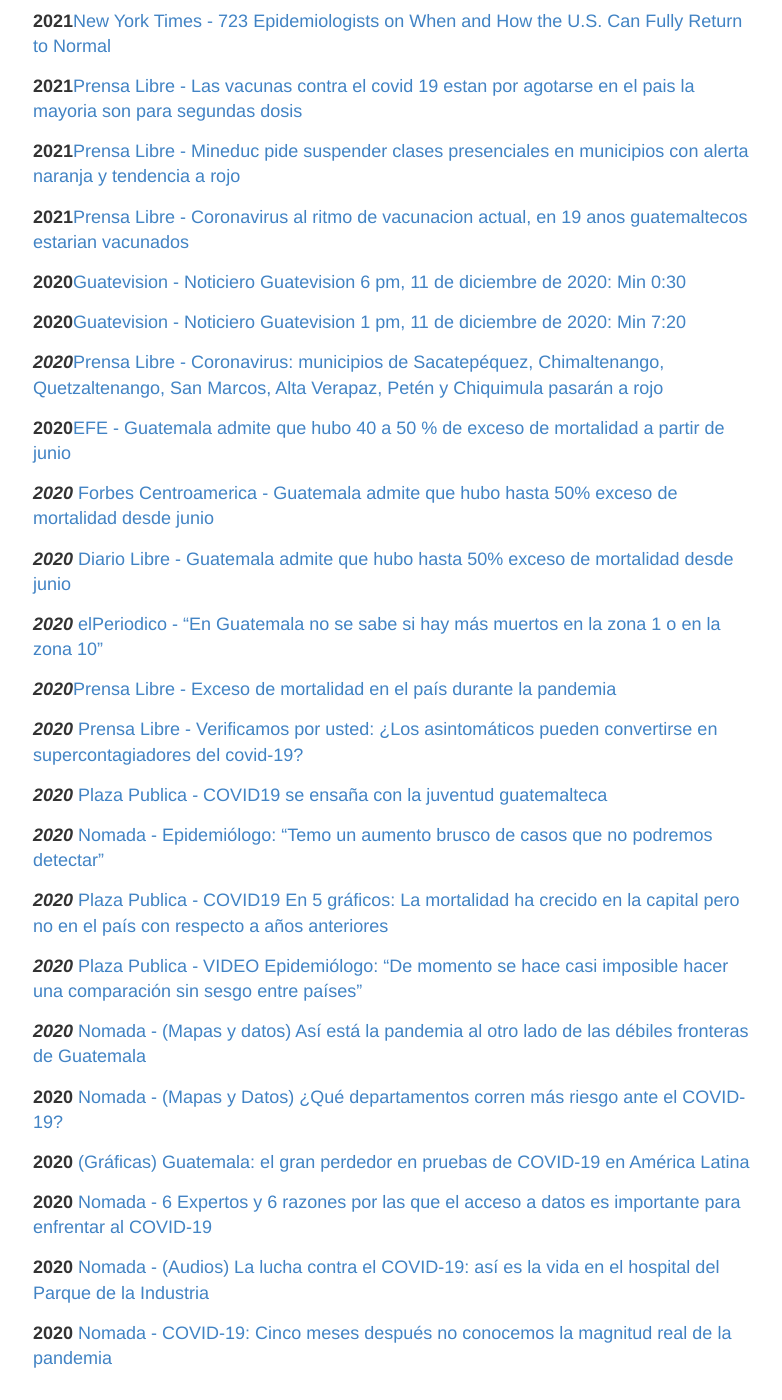
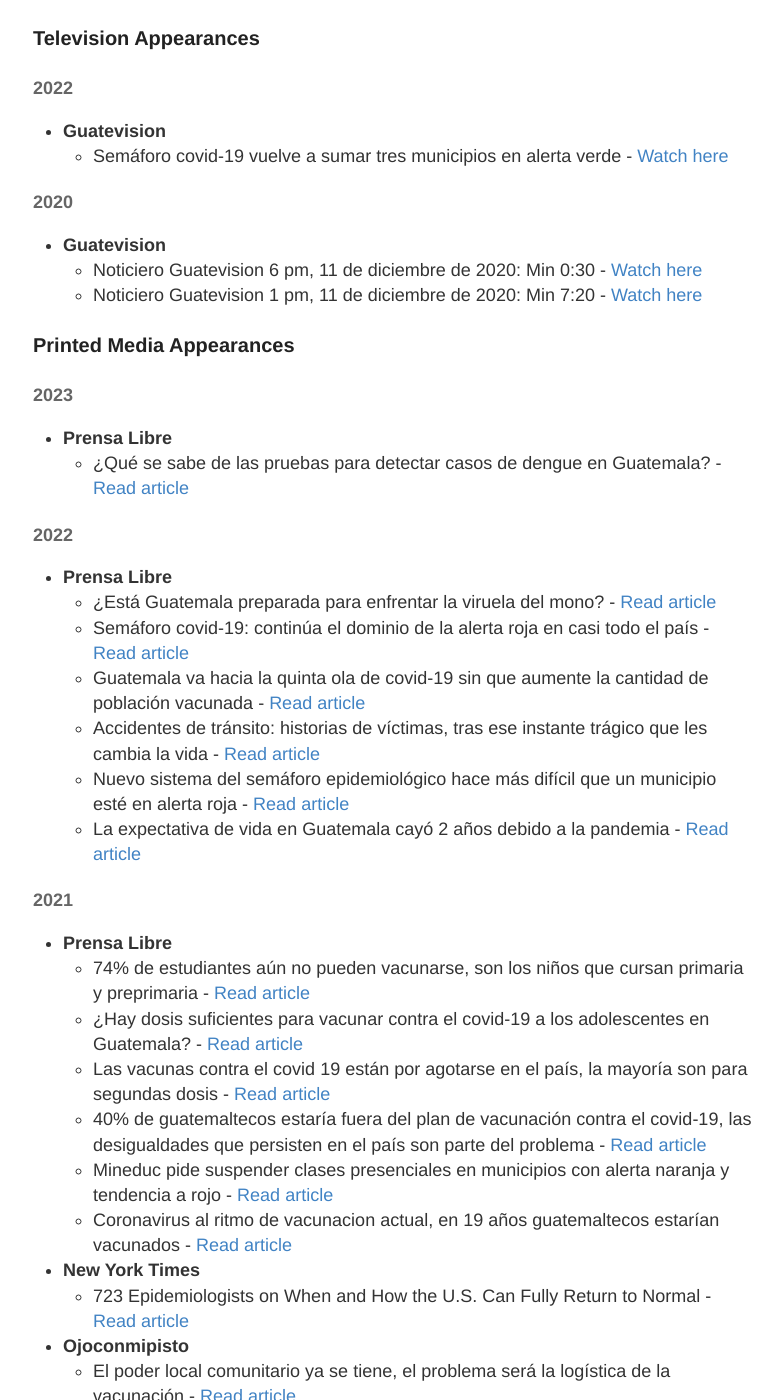
Before and after one commit to kmfolgar/kmartinez.com, a Jekyll site: the page built from appearences.md, in a window 1280 px wide and 1400 px high, scrolled down 537 px. Shown: the whole window, without its empty margins (247-1029 px from the left). Built offline with Jekyll 4.4.1, drawn with Linux system fonts in a browser that asks for light colours; some of the changed text lies outside the part shown.

Commit message:
update index

```diff
--- a/_config.yml
+++ b/_config.yml
@@ -1,6 +1,8 @@
 title: Kevin Martínez-Folgar, MD, PhD.
 
-theme: jekyll-theme-hacker
+
+
+theme: jekyll-theme-minimal
 
 # Name of your site (displayed in the header)
 name: Kevin Martínez-Folgar, MD, PhD.
@@ -17,7 +19,7 @@
   email: kmfolgar@umich.edu
   facebook:
   flickr:
-  github: thinkondata
+  github: kmfolgar
   instagram:
   linkedin:
   pinterest:
--- a/appearences.md
+++ b/appearences.md
@@ -5,59 +5,85 @@
 output: pdf_document
 ---
 
-## Conferences
+## Media/News Appearances
 
-**July, 2021** [Spatial heterogeneity in excess mortality during the COVID-19 pandemic in Guatemala](https://app.oxfordabstracts.com/events/2022/sessions/19181/download)
+### Documentary Appearances
 
-**November, 2020**  [Excess Mortality in Guatemala: COVID-19](https://epiresearch.org/event/health-disparities-across-the-cancer-continuum-beyond-biology/)
+#### 2023
+- **"Salud y Ciudad"** - Resources from the Interamerican Development Bank
+  - IDB Blog - [Read more](https://blogs.iadb.org/ciudades-sostenibles/es/ciudades-saludables-codigo-postal-salud-codigo-genetico/)
+  - Drexel University Toolkit - [View toolkit](https://drexel.edu/lac/capacity-building/toolkit/)
+  - YouTube Video - [Watch documentary](https://www.youtube.com/watch?v=aUM9cxbz_-s)
 
-**December 17, 2020**  [Health Disparities Across the Cancer Continuum: Beyond Biology](https://epiresearch.org/event/health-disparities-across-the-cancer-continuum-beyond-biology/)
+### Television Appearances
 
+#### 2022
+- **Guatevision**
+  - Semáforo covid-19 vuelve a sumar tres municipios en alerta verde - [Watch here](https://www.guatevision.com/nacionales/semaforo-covid-19-vuelve-a-sumar-tres-municipios-en-alerta-verde)
 
-## In the press
+#### 2020
+- **Guatevision**
+  - Noticiero Guatevision 6 pm, 11 de diciembre de 2020: Min 0:30 - [Watch here](https://www.youtube.com/watch?v=5tz2TT5IX54)
+  - Noticiero Guatevision 1 pm, 11 de diciembre de 2020: Min 7:20 - [Watch here](https://www.youtube.com/watch?v=vn4xpwV5NW4)
 
-**2021**[New York Times - 723 Epidemiologists on When and How the U.S. Can Fully Return to Normal](https://www.nytimes.com/2021/05/15/upshot/epidemiologists-covid-return-normal.html)
+### Printed Media Appearances
 
-**2021**[Prensa Libre - Las vacunas contra el covid 19 estan por agotarse en el pais la mayoria son para segundas dosis](https://www.prensalibre.com/guatemala/comunitario/las-vacunas-contra-el-covid-19-estan-por-agotarse-en-el-pais-la-mayoria-son-para-segundas-dosis/)
+#### 2023
+- **Prensa Libre**
+  - ¿Qué se sabe de las pruebas para detectar casos de dengue en Guatemala? - [Read article](https://www.prensalibre.com/guatemala/comunitario/que-se-sabe-de-las-pruebas-para-detectar-casos-de-dengue-en-guatemala/)
 
-**2021**[Prensa Libre - Mineduc pide suspender clases presenciales en municipios con alerta naranja y tendencia a rojo](https://www.prensalibre.com/guatemala/comunitario/mineduc-pide-suspender-clases-presenciales-en-municipios-con-alerta-naranja-y-tendencia-a-rojo/)
+#### 2022
+- **Prensa Libre**
+  - ¿Está Guatemala preparada para enfrentar la viruela del mono? - [Read article](https://www.prensalibre.com/guatemala/comunitario/esta-guatemala-preparada-para-enfrentar-la-viruela-del-mono/)
+  - Semáforo covid-19: continúa el dominio de la alerta roja en casi todo el país - [Read article](https://www.prensalibre.com/guatemala/comunitario/semaforo-covid-19-continua-el-dominio-de-la-alerta-roja-en-casi-todo-el-pais/)
+  - Guatemala va hacia la quinta ola de covid-19 sin que aumente la cantidad de población vacunada - [Read article](https://www.prensalibre.com/guatemala/comunitario/guatemala-va-hacia-la-quinta-ola-de-covid-19-sin-que-aumente-la-cantidad-de-poblacion-vacunada/)
+  - Accidentes de tránsito: historias de víctimas, tras ese instante trágico que les cambia la vida - [Read article](https://www.prensalibre.com/guatemala/comunitario/accidentes-de-transito-historias-de-victimas-tras-ese-instante-tragico-que-les-cambia-la-vida/)
+  - Nuevo sistema del semáforo epidemiológico hace más difícil que un municipio esté en alerta roja - [Read article](https://www.prensalibre.com/guatemala/comunitario/nuevo-sistema-del-semaforo-epidemiologico-hace-mas-dificil-que-un-municipio-este-en-alerta-roja/)
+  - La expectativa de vida en Guatemala cayó 2 años debido a la pandemia - [Read article](https://www.prensalibre.com/guatemala/comunitario/la-expectativa-de-vida-del-guatemalteco-cayo-2-anos-debido-a-la-pandemia/)
 
-**2021**[Prensa Libre - Coronavirus al ritmo de vacunacion actual, en 19 anos guatemaltecos estarian vacunados](https://www.prensalibre.com/guatemala/comunitario/coronavirus-al-ritmo-de-la-vacunacion-actual-en-19-anos-guatemaltecos-estarian-vacunados/)
+#### 2021
+- **Prensa Libre**
+  - 74% de estudiantes aún no pueden vacunarse, son los niños que cursan primaria y preprimaria - [Read article](https://www.prensalibre.com/guatemala/comunitario/74-de-estudiantes-aun-no-pueden-vacunarse-son-los-ninos-que-cursan-primaria-y-preprimaria/)
+  - ¿Hay dosis suficientes para vacunar contra el covid-19 a los adolescentes en Guatemala? - [Read article](https://www.prensalibre.com/guatemala/comunitario/hay-dosis-suficientes-para-vacunar-contra-el-covid-19-a-los-adolescentes-en-guatemala/)
+  - Las vacunas contra el covid 19 están por agotarse en el país, la mayoría son para segundas dosis - [Read article](https://www.prensalibre.com/guatemala/comunitario/las-vacunas-contra-el-covid-19-estan-por-agotarse-en-el-pais-la-mayoria-son-para-segundas-dosis/)
+  - 40% de guatemaltecos estaría fuera del plan de vacunación contra el covid-19, las desigualdades que persisten en el país son parte del problema - [Read article](https://www.prensalibre.com/guatemala/comunitario/40-de-guatemaltecos-estaria-fuera-del-plan-de-vacunacion-contra-el-covid-19-las-desigualdades-que-persisten-en-el-pais-son-parte-del-problema/)
+  - Mineduc pide suspender clases presenciales en municipios con alerta naranja y tendencia a rojo - [Read article](https://www.prensalibre.com/guatemala/comunitario/mineduc-pide-suspender-clases-presenciales-en-municipios-con-alerta-naranja-y-tendencia-a-rojo/)
+  - Coronavirus al ritmo de vacunacion actual, en 19 años guatemaltecos estarían vacunados - [Read article](https://www.prensalibre.com/guatemala/comunitario/coronavirus-al-ritmo-de-la-vacunacion-actual-en-19-anos-guatemaltecos-estarian-vacunados/)
 
-**2020**[Guatevision - Noticiero Guatevision 6 pm, 11 de diciembre de 2020: Min 0:30](https://www.youtube.com/watch?v=5tz2TT5IX54)
+- **New York Times**
+  - 723 Epidemiologists on When and How the U.S. Can Fully Return to Normal - [Read article](https://www.nytimes.com/2021/05/15/upshot/epidemiologists-covid-return-normal.html)
 
-**2020**[Guatevision - Noticiero Guatevision 1 pm, 11 de diciembre de 2020: Min 7:20](https://www.youtube.com/watch?v=vn4xpwV5NW4)
+- **Ojoconmipisto**
+  - El poder local comunitario ya se tiene, el problema será la logística de la vacunación - [Read article](https://www.ojoconmipisto.com/el-poder-local-comunitario-ya-se-tiene-el-problema-sera-la-logistica-de-la-vacunacion/)
 
-***2020***[Prensa Libre - Coronavirus: municipios de Sacatepéquez, Chimaltenango, Quetzaltenango, San Marcos, Alta Verapaz, Petén y Chiquimula pasarán a rojo](https://www.prensalibre.com/guatemala/comunitario/coronavirus-municipios-de-sacatepequez-chimaltenango-quetzaltenango-san-marcos-alta-verapaz-peten-y-chiquimula-pasaran-a-rojo/)
+#### 2020
+- **Prensa Libre**
+  - Coronavirus: municipios de Sacatepéquez, Chimaltenango, Quetzaltenango, San Marcos, Alta Verapaz, Petén y Chiquimula pasarán a rojo - [Read article](https://www.prensalibre.com/guatemala/comunitario/coronavirus-municipios-de-sacatepequez-chimaltenango-quetzaltenango-san-marcos-alta-verapaz-peten-y-chiquimula-pasaran-a-rojo/)
+  - Verificamos por usted: ¿Los asintomáticos pueden convertirse en supercontagiadores del covid-19? - [Read article](https://www.prensalibre.com/pl-plus/guatemala/comunitario/los-asintomaticos-en-espacios-cerrados-pueden-convertirse-en-supercontagiadores/)
+  - Exceso de mortalidad en el país durante la pandemia - [Read article](https://www.prensalibre.com/opinion/columnasdiarias/exceso-de-mortalidad-en-el-pais-durante-la-pandemia/)
 
-**2020**[EFE - Guatemala admite que hubo 40 a 50 % de exceso de mortalidad a partir de junio](https://www.efe.com/efe/america/sociedad/guatemala-admite-que-hubo-40-a-50-de-exceso-mortalidad-partir-junio/20000013-4416316)
+- **EFE**
+  - Guatemala admite que hubo 40 a 50 % de exceso de mortalidad a partir de junio - [Read article](https://www.efe.com/efe/america/sociedad/guatemala-admite-que-hubo-40-a-50-de-exceso-mortalidad-partir-junio/20000013-4416316)
 
-***2020*** [Forbes Centroamerica - Guatemala admite que hubo hasta 50% exceso de mortalidad desde junio](https://forbescentroamerica.com/2020/12/10/guatemala-admite-que-hubo-hasta-50-exceso-de-mortalidad-desde-junio/)
+- **Forbes Centroamerica**
+  - Guatemala admite que hubo hasta 50% exceso de mortalidad desde junio - [Read article](https://forbescentroamerica.com/2020/12/10/guatemala-admite-que-hubo-hasta-50-exceso-de-mortalidad-desde-junio/)
 
-***2020*** [Diario Libre - Guatemala admite que hubo hasta 50% exceso de mortalidad desde junio](https://www.diariolibre.com/actualidad/internacional/guatemala-admite-que-hubo-40-a-50-de-exceso-de-mortalidad-a-partir-de-junio-GA23230897)
+- **Diario Libre**
+  - Guatemala admite que hubo hasta 50% exceso de mortalidad desde junio - [Read article](https://www.diariolibre.com/actualidad/internacional/guatemala-admite-que-hubo-40-a-50-de-exceso-mortalidad-a-partir-de-junio-GA23230897)
 
-***2020*** [elPeriodico - “En Guatemala no se sabe si hay más muertos en la zona 1 o en la zona 10”](https://elperiodico.com.gt/domingo/2020/08/23/en-guatemala-no-se-sabe-si-hay-mas-muertos-en-la-zona-1-o-en-la-zona-10/)
+- **elPeriodico**
+  - "En Guatemala no se sabe si hay más muertos en la zona 1 o en la zona 10" - [Read article](https://elperiodico.com.gt/domingo/2020/08/23/en-guatemala-no-se-sabe-si-hay-mas-muertos-en-la-zona-1-o-en-la-zona-10/)
 
-***2020***[Prensa Libre - Exceso de mortalidad en el país durante la pandemia](https://www.prensalibre.com/opinion/columnasdiarias/exceso-de-mortalidad-en-el-pais-durante-la-pandemia/)
+- **Plaza Publica**
+  - COVID19 se ensaña con la juventud guatemalteca - [Read article](https://www.plazapublica.com.gt/content/covid19-se-ensana-con-la-juventud-guatemalteca)
+  - COVID19 En 5 gráficos: La mortalidad ha crecido en la capital pero no en el país con respecto a años anteriores - [Read article](https://www.plazapublica.com.gt/content/covid19-en-5-graficos-la-mortalidad-ha-crecido-en-la-capital-pero-no-en-el-pais-con-respecto)
+  - VIDEO Epidemiólogo: "De momento se hace casi imposible hacer una comparación sin sesgo entre países" - [Read article](https://www.plazapublica.com.gt/content/epidemiologo-de-momento-se-hace-casi-imposible-hacer-una-comparacion-sin-sesgo-entre-paises)
 
-***2020*** [Prensa Libre - Verificamos por usted: ¿Los asintomáticos pueden convertirse en supercontagiadores del covid-19?](https://www.prensalibre.com/pl-plus/guatemala/comunitario/los-asintomaticos-en-espacios-cerrados-pueden-convertirse-en-supercontagiadores/)
-
-***2020*** [Plaza Publica - COVID19 se ensaña con la juventud guatemalteca](https://www.plazapublica.com.gt/content/covid19-se-ensana-con-la-juventud-guatemalteca)
-
-***2020*** [Nomada - Epidemiólogo: “Temo un aumento brusco de casos que no podremos detectar”](https://nomada.gt/pais/actualidad/epidemiologo-temo-un-aumento-brusco-de-casos-que-no-podremos-detectar/)
-
-***2020*** [Plaza Publica - COVID19 En 5 gráficos: La mortalidad ha crecido en la capital pero no en el país con respecto a años anteriores](https://www.plazapublica.com.gt/content/covid19-en-5-graficos-la-mortalidad-ha-crecido-en-la-capital-pero-no-en-el-pais-con-respecto)
-
-***2020*** [Plaza Publica - VIDEO Epidemiólogo: "De momento se hace casi imposible hacer una comparación sin sesgo entre países"](https://www.plazapublica.com.gt/content/epidemiologo-de-momento-se-hace-casi-imposible-hacer-una-comparacion-sin-sesgo-entre-paises)
-
-***2020*** [Nomada - (Mapas y datos) Así está la pandemia al otro lado de las débiles fronteras de Guatemala](https://nomada.gt/pais/actualidad/mapas-y-datos-asi-esta-la-pandemia-al-otro-lado-de-las-debiles-fronteras-de-guatemala/)
-
-**2020** [Nomada - (Mapas y Datos) ¿Qué departamentos corren más riesgo ante el COVID-19?](https://nomada.gt/pais/actualidad/mapas-y-datos-que-departamentos-corren-mas-riesgo-ante-el-covid-19/)
-
-**2020** [(Gráficas) Guatemala: el gran perdedor en pruebas de COVID-19 en América Latina](https://nomada.gt/pais/actualidad/graficas-guatemala-el-gran-perdedor-en-pruebas-de-covid-19-en-america-latina/)
-
-**2020** [Nomada - 6 Expertos y 6 razones por las que el acceso a datos es importante para enfrentar al COVID-19](https://nomada.gt/pais/actualidad/6-expertos-y-6-razones-por-las-que-el-acceso-a-datos-es-importante-para-enfrentar-al-covid-19/)
-
-**2020** [Nomada - (Audios) La lucha contra el COVID-19: así es la vida en el hospital del Parque de la Industria](https://nomada.gt/pais/actualidad/audios-la-lucha-contra-el-covid-19-asi-es-la-vida-en-el-hospital-del-parque-de-la-industria/)
-
-**2020** [Nomada - COVID-19: Cinco meses después no conocemos la magnitud real de la pandemia](https://nomada.gt/pais/actualidad/covid-19-cinco-meses-despues-no-conocemos-la-magnitud-real-de-la-pandemia)
+- **Nomada**
+  - Epidemiólogo: "Temo un aumento brusco de casos que no podremos detectar" - [Read article](https://nomada.gt/pais/actualidad/epidemiologo-temo-un-aumento-brusco-de-casos-que-no-podremos-detectar/)
+  - (Mapas y datos) Así está la pandemia al otro lado de las débiles fronteras de Guatemala - [Read article](https://nomada.gt/pais/actualidad/mapas-y-datos-asi-esta-la-pandemia-al-otro-lado-de-las-debiles-fronteras-de-guatemala/)
+  - (Mapas y Datos) ¿Qué departamentos corren más riesgo ante el COVID-19? - [Read article](https://nomada.gt/pais/actualidad/mapas-y-datos-que-departamentos-corren-mas-riesgo-ante-el-covid-19/)
+  - (Gráficas) Guatemala: el gran perdedor en pruebas de COVID-19 en América Latina - [Read article](https://nomada.gt/pais/actualidad/graficas-guatemala-el-gran-perdedor-en-pruebas-de-covid-19-en-america-latina/)
+  - 6 Expertos y 6 razones por las que el acceso a datos es importante para enfrentar al COVID-19 - [Read article](https://nomada.gt/pais/actualidad/6-expertos-y-6-razones-por-las-que-el-acceso-a-datos-es-importante-para-enfrentar-al-covid-19/)
+  - (Audios) La lucha contra el COVID-19: así es la vida en el hospital del Parque de la Industria - [Read article](https://nomada.gt/pais/actualidad/audios-la-lucha-contra-el-covid-19-asi-es-la-vida-en-el-hospital-del-parque-de-la-industria/)
+  - COVID-19: Cinco meses después no conocemos la magnitud real de la pandemia - [Read article](https://nomada.gt/pais/actualidad/covid-19-cinco-meses-despues-no-conocemos-la-magnitud-real-de-la-pandemia)
```
Also changed, not shown: index.md (+1 -1 lines).
